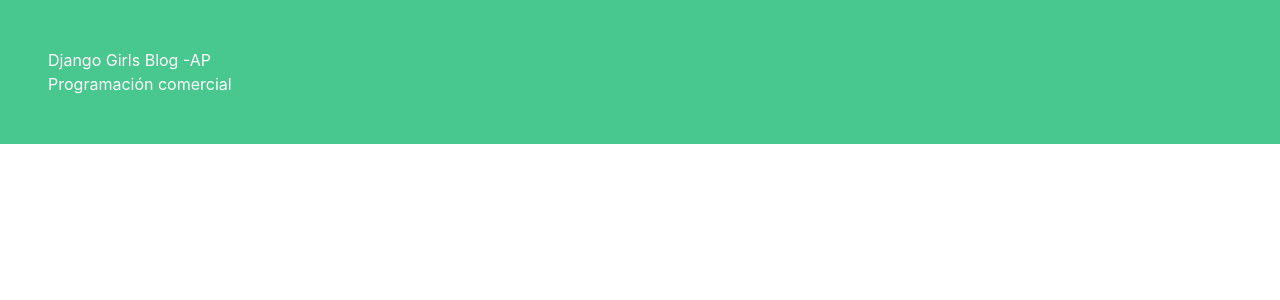
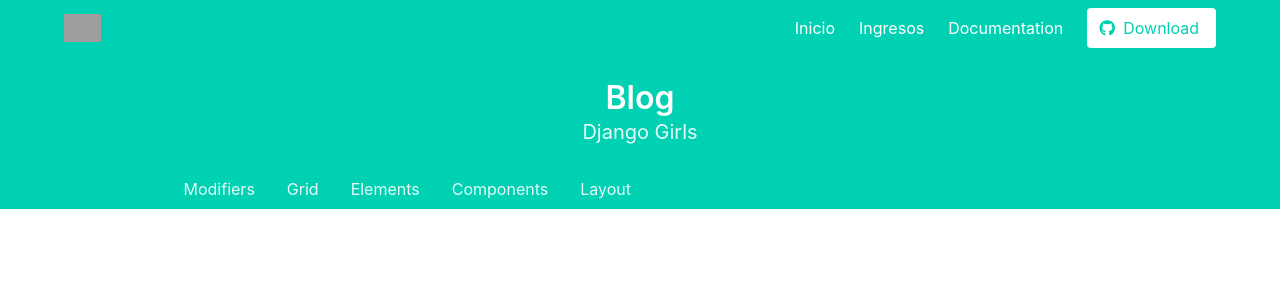
Before and after one commit to alejandrapiedrasanta/progracomercial, a Django app: page / in a window 1280 px wide. Shown: the top 300 px of the page. Run offline with Django 3.2, Linux system fonts and the light colour scheme; data that the repository does not hold is empty; some libraries are stand-ins or nearby versions; grey boxes are pictures that could not be loaded.

Commit message:
Agregar y editar publicaciones, bulma

```diff
--- a/blog/models.py
+++ b/blog/models.py
@@ -6,7 +6,7 @@
 
 class Publicacion(models.Model):
     autor = models.ForeignKey('auth.User', on_delete=models.CASCADE)
-    titulo = models.CharField(max_length=200)
+    titulo = models.CharField(max_length=200,help_text="Ingrese el titulo")
     texto = models.TextField()
     fecha_creacion = models.DateTimeField(
             default=timezone.now)
--- a/blog/templates/blog/baseb.html
+++ b/blog/templates/blog/baseb.html
@@ -2,30 +2,88 @@
 <!DOCTYPE html>
 <html>
     <head>
-        <meta name="viewport" content="width=divece-width, initial-scale=1">
+        <meta name="viewport" content="width=device-width, initial-scale=1">
         <title>Django Girls blog</title>
+        <link href='//fonts.googleapis.com/css?family=Lobster&subset=latin,latin-ext' rel='stylesheet' type='text/css'>
         <link rel="stylesheet" href="https://cdn.jsdelivr.net/npm/bulma@0.9.3/css/bulma.min.css">
-    </head>
+        <link rel="stylesheet" href="https://pro.fontawesome.com/releases/v5.10.0/css/all.css" integrity="sha384-AYmEC3Yw5cVb3ZcuHtOA93w35dYTsvhLPVnYs9eStHfGJvOvKxVfELGroGkvsg+p" crossorigin="anonymous"/>
     <body>
+        <section class="hero is-primary is-small">
+        <!-- Hero head: will stick at the top -->
+        <div class="hero-head">
+            <nav class="navbar">
+            <div class="container">
+                <div class="navbar-brand">
+                <a class="navbar-item">
+                    <img src="https://bulma.io/images/bulma-type-white.png" alt="Logo">
+                </a>
+                <span class="navbar-burger" data-target="navbarMenuHeroA">
+                    <span></span>
+                    <span></span>
+                    <span></span>
+                </span>
+                </div>
+                <div id="navbarMenuHeroA" class="navbar-menu">
+                <div class="navbar-end">
+                    <a class="navbar-item" href="http://127.0.0.1:8000/">
+                    Inicio
+                    </a>
+                    <a class="navbar-item" href="{% url 'publicacion_nueva' %}">
+                    Ingresos
+                    </a>
+                    <a class="navbar-item">
+                    Documentation
+                    </a>
+                    <span class="navbar-item">
+                    <a class="button is-primary is-inverted">
+                        <span class="icon">
+                        <i class="fab fa-github"></i>
+                        </span>
+                        <span>Download</span>
+                    </a>
+                    </span>
+                </div>
+                </div>
+            </div>
+            </nav>
+        </div>
 
-        <section class="hero is-small-with-navar is-success">
-            <div class="hero-body">
-                <h1 class="Title">
-                    Django Girls Blog -AP
-                </h1>
-                <p class="subtitule">
-                    Programación comercial
-                </p>
+        <!-- Hero content: will be in the middle -->
+        <div class="hero-body">
+            <div class="container has-text-centered">
+            <p class="title">
+                Blog
+            </p>
+            <p class="subtitle">
+                Django Girls
+            </p>
             </div>
+        </div>
+
+        <!-- Hero footer: will stick at the bottom -->
+        <div class="hero-foot">
+            <nav class="tabs">
+            <div class="container">
+                <ul>
+                <li class="is-active"><a>Overview</a></li>
+                <li><a>Modifiers</a></li>
+                <li><a>Grid</a></li>
+                <li><a>Elements</a></li>
+                <li><a>Components</a></li>
+                <li><a>Layout</a></li>
+                </ul>
+            </div>
+            </nav>
+        </div>
         </section>
+
         <div class="content container">
             <div class="row">
-                <div class="col-md-8">
-                  {% block content %}
-                  {% endblock %}
+                <div class="column is-8">
+                {% block content %}
+                {% endblock %}
                 </div>
             </div>
         </div>
-
     </body>
 </html>
--- a/blog/templates/blog/publicacion_detalle.html
+++ b/blog/templates/blog/publicacion_detalle.html
@@ -1,12 +1,13 @@
-{% extends 'blog/base.html' %}
+{% extends 'blog/baseb.html' %}
 
 {% block content %}
     <div class="post">
         {% if publicacion.fecha_publicacion %}
-            <div class="date">
+            <div class="notification is-link is-light">
                 {{ publicacion.fecha_publicacion }}
             </div>
         {% endif %}
+        <a class="button is-primary" href="{% url 'publicacion_editar' pk=publicacion.pk %}"><span class="fa fa-pencil"></span></a>
         <h2>{{ publicacion.titulo }}</h2>
         <p>{{ publicacion.texto|linebreaksbr }}</p>
     </div>
--- a/blog/templates/blog/publicacion_lista.html
+++ b/blog/templates/blog/publicacion_lista.html
@@ -1,13 +1,15 @@
 {% extends 'blog/baseb.html' %}
 
 {% block content %}
-{% for publicacion in publicaciones %}
+   {% for publicacion in publicaciones %}
         <div class="box">
-            <div class="notification is-link is-light">
+            <div class="notificacion is-link is-light">
                 {{ publicacion.fecha_publicacion }}
             </div>
             <h2><a href="{% url 'publicacion_detalle' pk=publicacion.pk %}">{{ publicacion.titulo }}</a></h2>
-            {{ publicacion.texto|linebreaksbr }}
+            <div class="content">
+                {{ publicacion.texto|linebreaksbr }}
+            </div>
         </div>
     {% endfor %}
-{% endblock %}
+{% endblock%}
--- a/blog/urls.py
+++ b/blog/urls.py
@@ -4,4 +4,6 @@
 urlpatterns =  [
     path('', views.publicacion_lista, name='publicacion_lista'),
     path('publicacion/<int:pk>/', views.publicacion_detalle, name='publicacion_detalle'),
+    path('publicacion/nueva/', views.publicacion_nueva, name='publicacion_nueva'),
+    path('publicacion/<int:pk>/editar/', views.publicacion_editar, name='publicacion_editar'),
 ]
--- a/blog/views.py
+++ b/blog/views.py
@@ -1,13 +1,40 @@
-from django.shortcuts import render, get_list_or_404
+from django.shortcuts import redirect, get_list_or_404, render, get_object_or_404
 from django.utils import timezone
 
 from .models import Publicacion
-
+from .forms import PublicacionForm
 
 def publicacion_lista(request):
     publicaciones = Publicacion.objects.filter(fecha_publicacion__lte=timezone.now()).order_by('fecha_publicacion')
     return render(request, 'blog/publicacion_lista.html', {'publicaciones':publicaciones})
 
 def publicacion_detalle(request, pk):
-    publicacion = get_list_or_404(Publicacion, pk=pk)
+    publicacion = get_object_or_404(Publicacion, pk=pk)
     return render(request, 'blog/publicacion_detalle.html', {'publicacion':publicacion})
+
+def publicacion_nueva(request):
+    if request.method == "POST":
+        formulario = PublicacionForm(request.POST)
+        if formulario.is_valid():
+            publicacion = formulario.save(commit=False)
+            publicacion.autor = request.user
+            publicacion.fecha_publicacion = timezone.now()
+            publicacion.save()
+            return redirect('publicacion_detalle', pk=publicacion.pk)
+    else:
+        formulario = PublicacionForm()
+    return render(request, 'blog/publicacion_editar.html', {'formulario': formulario})
+
+def publicacion_editar(request, pk):
+    publicacion = get_object_or_404(Publicacion, pk=pk)
+    if request.method == "POST":
+        formulario = PublicacionForm(request.POST, instance=publicacion)
+        if formulario.is_valid():
+            publicacion = formulario.save(commit=False)
+            publicacion.autor = request.user
+            publicacion.fecha_publicacion = timezone.now()
+            publicacion.save()
+            return redirect('publicacion_detalle', pk=publicacion.pk)
+    else:
+        formulario = PublicacionForm(instance=publicacion)
+    return render(request, 'blog/publicacion_editar.html', {'formulario': formulario})
--- a/misitio/settings.py
+++ b/misitio/settings.py
@@ -38,6 +38,7 @@
     'django.contrib.messages',
     'django.contrib.staticfiles',
     'blog.apps.BlogConfig',
+    'bulma',
 ]
 #ejecuta ciertas tareas
 MIDDLEWARE = [
```
Also changed, not shown: blog/forms.py (added, +9 -0 lines), blog/templates/blog/publicacion_editar.html (added, +10 -0 lines).
